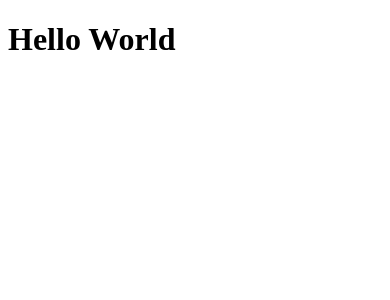
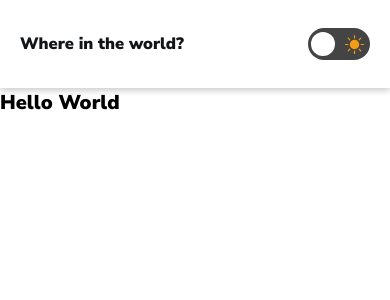
Before and after one commit to okayda/next-countries, a Next.js app: page / in a window 390 px wide. Shown: the top 300 px of the page. Built offline with nearby package versions, Linux system fonts and the light colour scheme.

Commit message:
Add mobile header

```diff
--- /dev/null
+++ b/components/Header/Header.js
@@ -0,0 +1,22 @@
+import Link from "next/link";
+import { BsFillMoonFill, BsSunFill } from "react-icons/bs";
+import classes from "./Header.module.scss";
+
+const Header = function () {
+  return (
+    <header className={classes.header}>
+      <Link href="/">Where in the world?</Link>
+
+      <div className={classes.header__toggle}>
+        <input type="checkbox" className="checkbox" id="checkbox" />
+        <label htmlFor="checkbox" className="checkbox-label">
+          <BsFillMoonFill className={classes.moon} />
+          <BsSunFill className={classes.sun} />
+          <span className="ball"></span>
+        </label>
+      </div>
+    </header>
+  );
+};
+
+export default Header;
--- /dev/null
+++ b/components/Header/Header.module.scss
@@ -0,0 +1,64 @@
+@use "../../scss" as *;
+
+.header {
+  display: flex;
+  justify-content: space-between;
+  align-items: center;
+
+  box-shadow: rgba(0, 0, 0, 0.01) 0px 3px 6px, rgba(0, 0, 0, 0.18) 0px 3px 6px;
+  padding: 2.8rem 2rem;
+
+  a:link,
+  a:visited {
+    font-size: 1.65rem;
+    font-weight: 900;
+  }
+
+  &__toggle {
+    input {
+      opacity: 0;
+      position: absolute;
+    }
+
+    label {
+      background-color: #444;
+      width: 62px;
+      height: 32px;
+      border-radius: 50px;
+      position: relative;
+      padding: 6px;
+      cursor: pointer;
+      display: flex;
+      justify-content: space-between;
+      align-items: center;
+    }
+
+    label svg {
+      width: 19px;
+      height: 19px;
+    }
+
+    .moon {
+      fill: #f1c40f;
+    }
+
+    .sun {
+      fill: #f39c12;
+    }
+
+    label span {
+      background-color: #fff;
+      width: 24px;
+      height: 24px;
+      position: absolute;
+      left: 3px;
+      top: 4px;
+      border-radius: 50%;
+      transition: transform 0.2s linear;
+    }
+
+    input:checked + label span {
+      transform: translateX(30px);
+    }
+  }
+}
--- /dev/null
+++ b/components/Layout.js
@@ -0,0 +1,12 @@
+import Header from "./Header/Header";
+
+const Layout = function ({ children }) {
+  return (
+    <>
+      <Header />
+      <main>{children}</main>
+    </>
+  );
+};
+
+export default Layout;
--- /dev/null
+++ b/components/Search/Search.js
@@ -0,0 +1,5 @@
+const Search = function () {
+  return;
+};
+
+export default Search;
--- a/package.json
+++ b/package.json
@@ -14,7 +14,8 @@
     "framer-motion": "^10.6.0",
     "next": "13.2.4",
     "react": "18.2.0",
-    "react-dom": "18.2.0"
+    "react-dom": "18.2.0",
+    "react-icons": "^4.8.0"
   },
   "devDependencies": {
     "sass": "^1.59.3"
--- a/pages/_app.js
+++ b/pages/_app.js
@@ -1,3 +1,10 @@
+import "../scss/_global.scss";
+import Layout from "../components/Layout";
+
 export default function App({ Component, pageProps }) {
-  return <Component {...pageProps} />;
+  return (
+    <Layout>
+      <Component {...pageProps} />
+    </Layout>
+  );
 }
--- a/scss/_global.scss
+++ b/scss/_global.scss
@@ -1,9 +1,10 @@
+@use "../scss" as *;
 @import url("https://fonts.googleapis.com/css2?family=Nunito+Sans:wght@300;600;900&display=swap");
-// font-family: 'Nunito Sans', sans-serif;
 
 /**************************************/
 /* CSS RESET                          */
 /**************************************/
+
 *,
 *::before,
 *::after {
@@ -18,10 +19,15 @@
 html,
 body {
   height: 100%;
+  font-family: "Nunito Sans", sans-serif;
 }
 
 html:focus-within {
   scroll-behavior: smooth;
+}
+
+html {
+  font-size: 62.5%;
 }
 
 body {
@@ -57,6 +63,12 @@ h6 {
   overflow-wrap: break-word;
 }
 
+a:link,
+a:visited {
+  color: $dark-text;
+  text-decoration: none;
+}
+
 #root,
 #__next {
   isolation: isolate;
```
Also changed, not shown: components/Card/Card.js (added), components/Card/Card.module.scss (added), components/Search/Search.module.scss (added), 1 other file (tests, documents, lock files or other folders).
